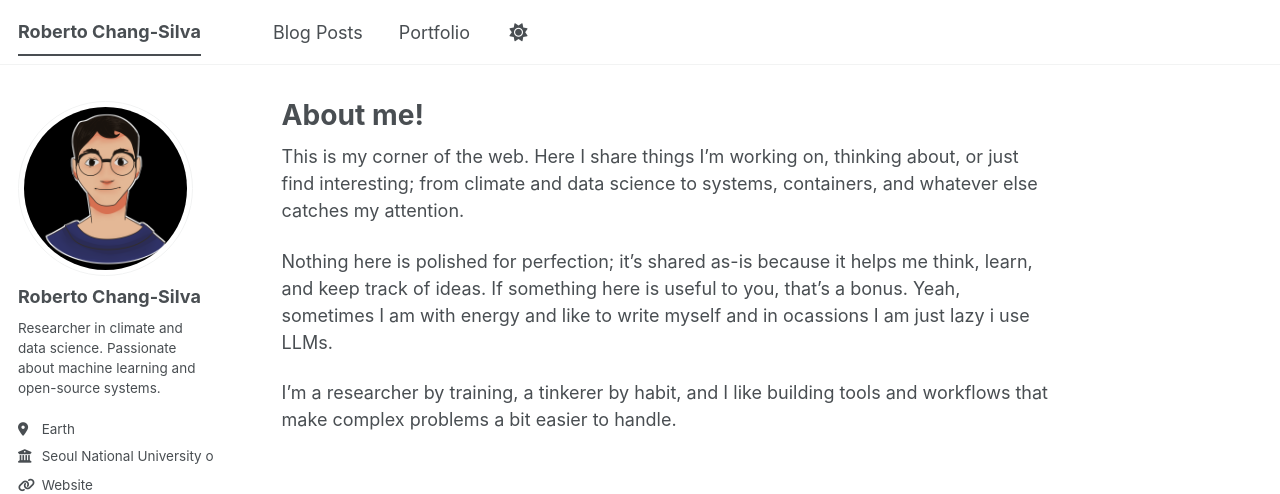
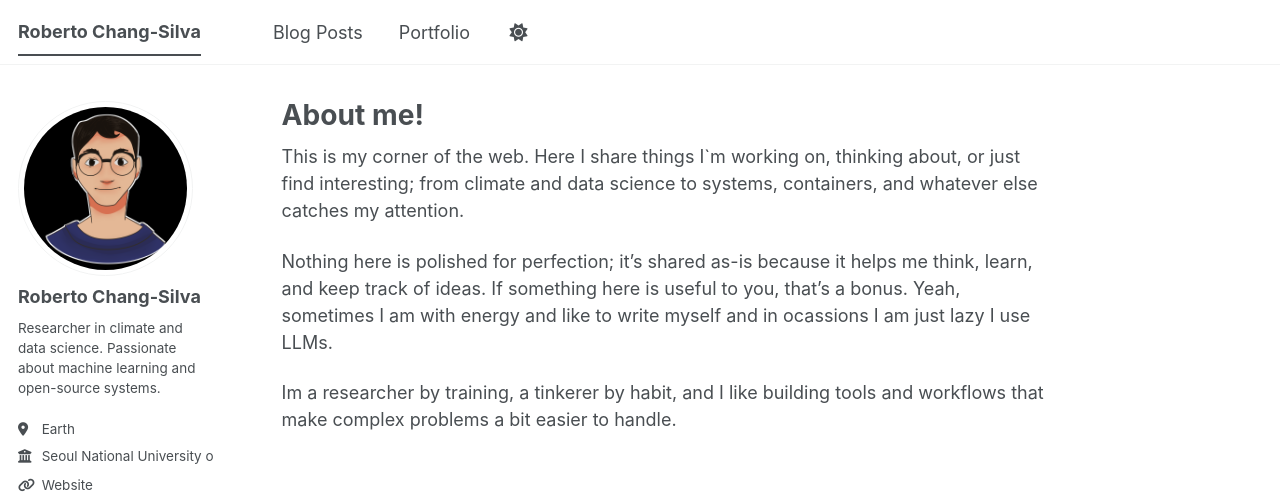
Before and after one commit to roberto-chang-silva/roberto-chang-silva.github.io, a Jekyll site: the page built from _pages/about.md, in a window 1280 px wide. Shown: the top 494 px of the page. Built offline with Jekyll 4.4.1, drawn with Linux system fonts in a browser that asks for light colours; a style sheet for code colours, icons or effects is not loaded.

```diff
--- a/_pages/about.md
+++ b/_pages/about.md
@@ -7,8 +7,8 @@ redirect_from:
   - /about.html
 ---
 
-This is my corner of the web. Here I share things I’m working on, thinking about, or just find interesting; from climate and data science to systems, containers, and whatever else catches my attention.
+This is my corner of the web. Here I share things I`m working on, thinking about, or just find interesting; from climate and data science to systems, containers, and whatever else catches my attention.
 
-Nothing here is polished for perfection; it’s shared as-is because it helps me think, learn, and keep track of ideas. If something here is useful to you, that’s a bonus. Yeah, sometimes I am with energy and like to write myself and in ocassions I am just lazy i use LLMs.
+Nothing here is polished for perfection; it's shared as-is because it helps me think, learn, and keep track of ideas. If something here is useful to you, that's a bonus. Yeah, sometimes I am with energy and like to write myself and in ocassions I am just lazy I use LLMs.
 
-I’m a researcher by training, a tinkerer by habit, and I like building tools and workflows that make complex problems a bit easier to handle.
+Im a researcher by training, a tinkerer by habit, and I like building tools and workflows that make complex problems a bit easier to handle.
```
Also changed, not shown: _portfolio/gridfinder.md (+1 -1 lines), _posts/2026-08-16-vscode-multi-profile-github-accounts.md (+2 -0 lines).
